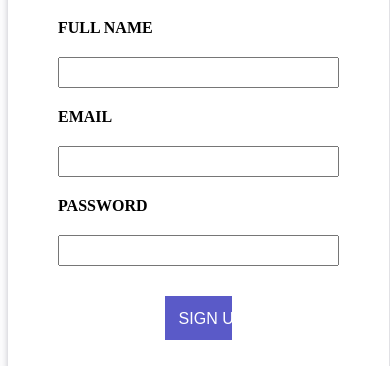
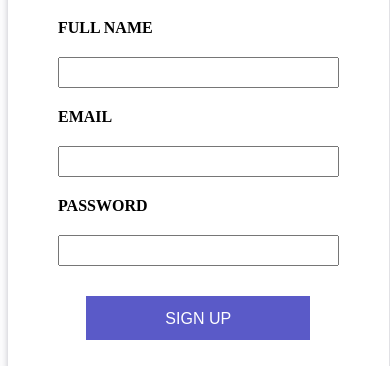
Before and after one commit to ShrikantJawla/holy-week-7770, a plain HTML site: page SignUp_Page/signUp.html in a window 390 px wide. Shown: the part 246-612 px from the top of the page. Drawn offline with Linux system fonts and the light colour scheme.

Commit message:
fixed problem in sign in and signup pages @media issue

```diff
--- a/SignUp_Page/signUp.css
+++ b/SignUp_Page/signUp.css
@@ -43,4 +43,7 @@ form>input:last-child:hover{
     #signUpForm{
         width:75%;
     }
+    form>input:last-child{
+        width: 80%;
+    }
 }
--- a/signIn_Page/signIn.css
+++ b/signIn_Page/signIn.css
@@ -43,4 +43,7 @@ form>input:last-child:hover{
     #signInForm{
         width:75%;
     }
+    form>input:last-child{
+        width:80%;
+    }
 }
```
